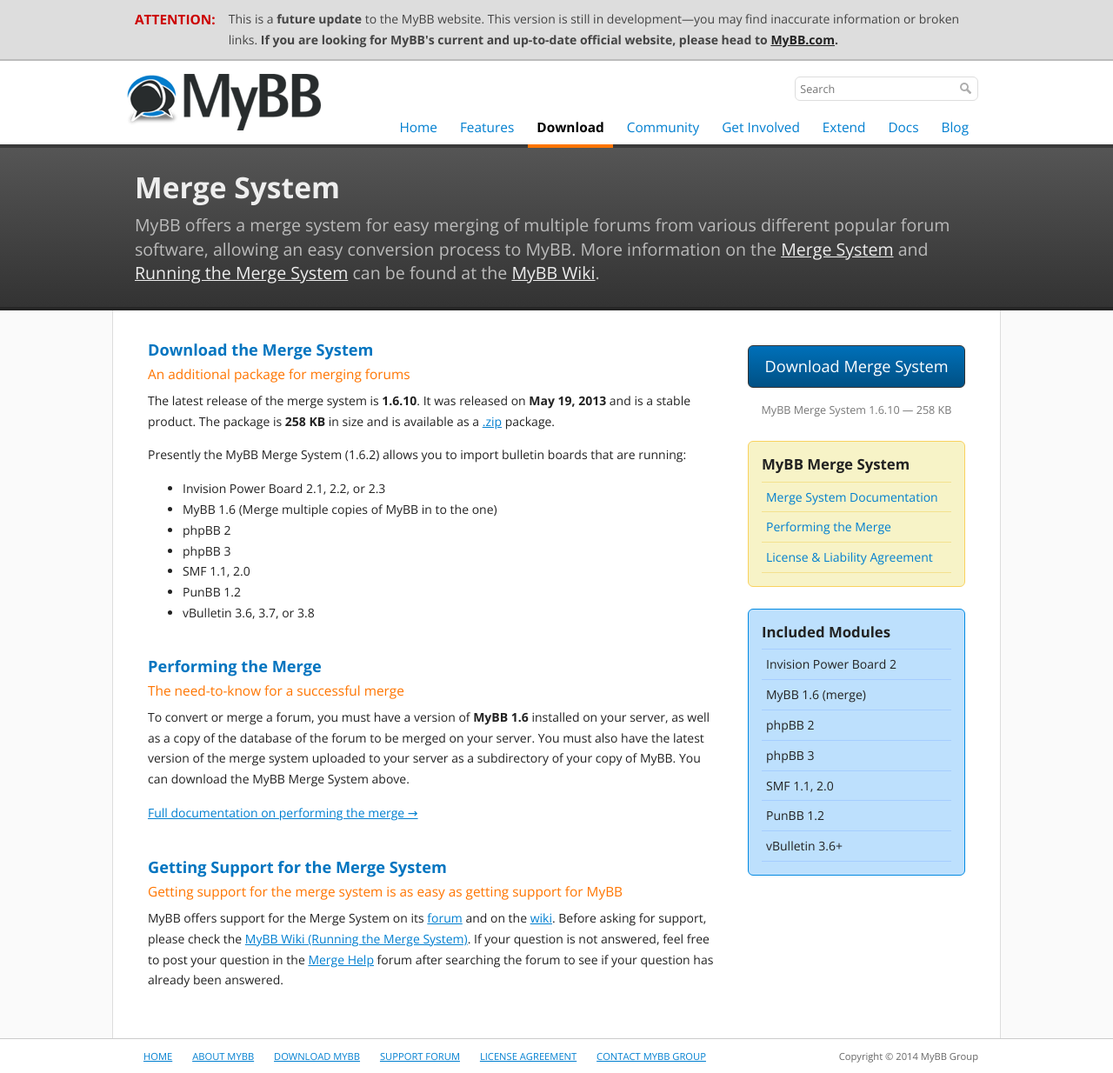
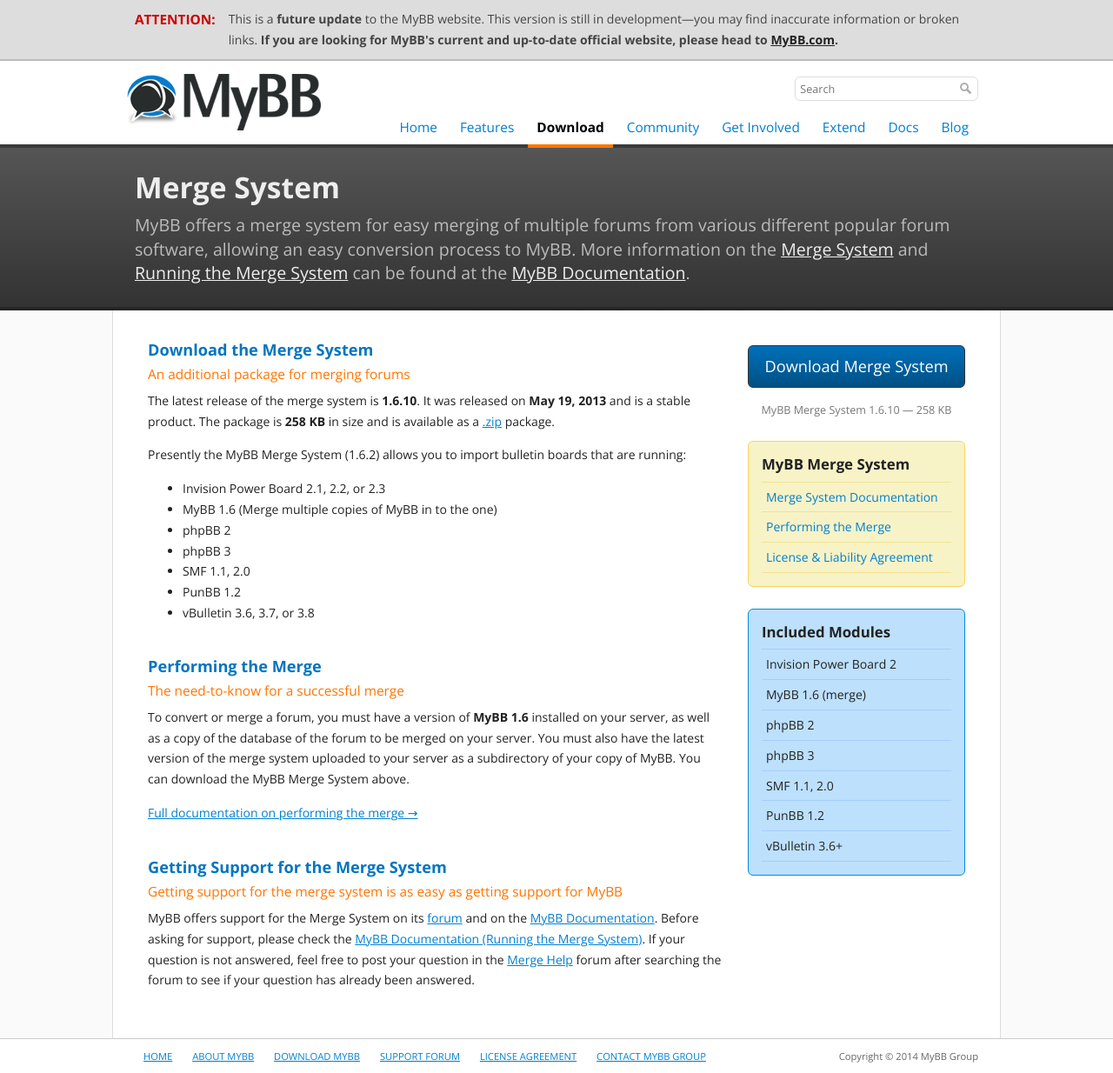
Before and after one commit to mybb/mybb.com, a Jekyll site: the page built from download/merge-system/index.html, in a window 1280 px wide. Shown: the whole page at 87% size. Built offline with Jekyll 4.4.1, drawn with Linux system fonts in a browser that asks for light colours; nearby versions of some CDN libraries; Markdown is read by kramdown in place of the engine named in the settings.

Commit message:
Replace "wiki" with "MyBB Documentation"
Also replace wiki.mybb.com with docs.mybb.com. I've left some links as we don't have articles for them yet.

```diff
--- a/download/merge-system/index.html
+++ b/download/merge-system/index.html
@@ -3,7 +3,7 @@
 section: download
 
 title: Merge System
-description: MyBB offers a merge system for easy merging of multiple forums from various different popular forum software, allowing an easy conversion process to MyBB. More information on the <a href="http://wiki.mybb.com/index.php/Merge_System">Merge System</a> and <a href="http://wiki.mybb.com/index.php/Running_the_Merge_System">Running the Merge System</a> can be found at the <a href="http://wiki.mybb.com/">MyBB Wiki</a>.
+description: MyBB offers a merge system for easy merging of multiple forums from various different popular forum software, allowing an easy conversion process to MyBB. More information on the <a href="http://wiki.mybb.com/index.php/Merge_System">Merge System</a> and <a href="http://wiki.mybb.com/index.php/Running_the_Merge_System">Running the Merge System</a> can be found at the <a href="http://docs.mybb.com/">MyBB Documentation</a>.
 ---
 
 <aside id="sidebar">
@@ -70,6 +70,6 @@
 			<p>Getting support for the merge system is as easy as getting support for MyBB</p>
 		</header>
 		<p>
-			MyBB offers support for the Merge System on its <a href="http://community.mybb.com/">forum</a> and on the <a href="http://wiki.mybb.com/">wiki</a>. Before asking for support, please check the <a href="http://wiki.mybb.com/index.php/Running_the_Merge_System">MyBB Wiki (Running the Merge System)</a>. If your question is not answered, feel free to post your question in the <a href="http://community.mybb.com/forum-95.html">Merge Help</a> forum after searching the forum to see if your question has already been answered.</p>
+			MyBB offers support for the Merge System on its <a href="http://community.mybb.com/">forum</a> and on the <a href="http://docs.mybb.com/">MyBB Documentation</a>. Before asking for support, please check the <a href="http://wiki.mybb.com/index.php/Running_the_Merge_System">MyBB Documentation (Running the Merge System)</a>. If your question is not answered, feel free to post your question in the <a href="http://community.mybb.com/forum-95.html">Merge Help</a> forum after searching the forum to see if your question has already been answered.</p>
 	</section>
 </div>
```
